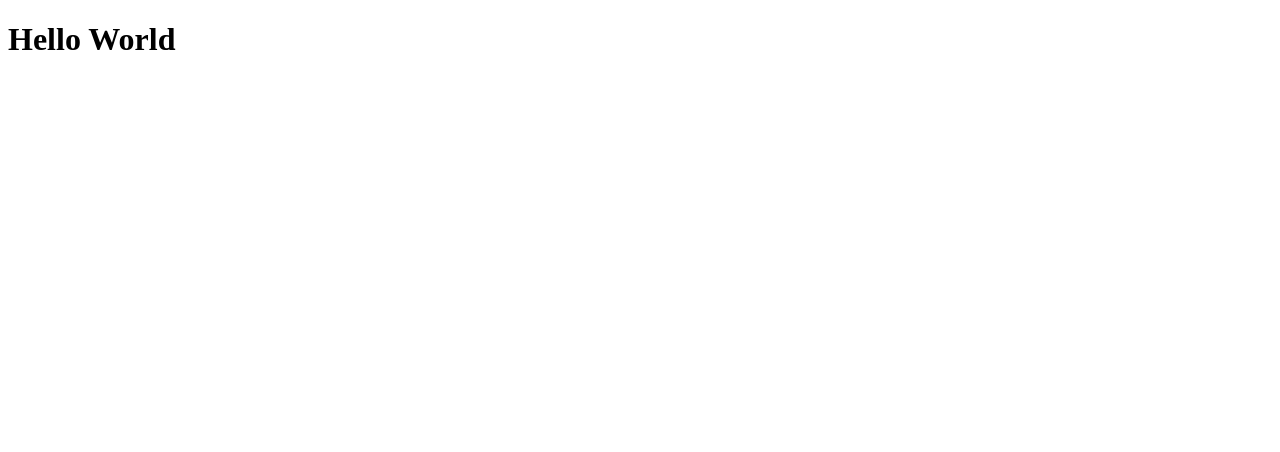
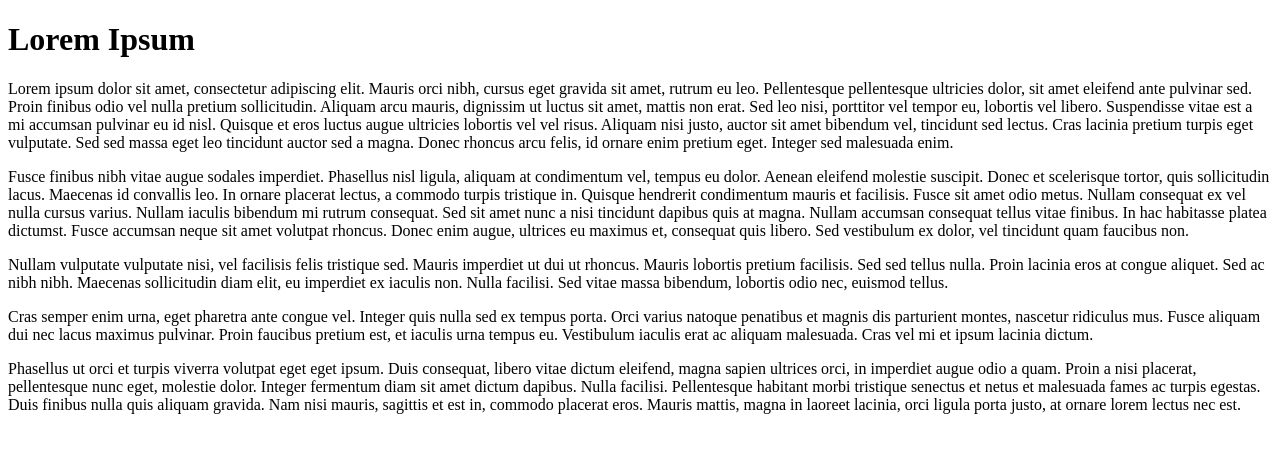
Before and after one commit to rapidscript/effective-carnival, a plain HTML site: page index.html in a window 1280 px wide. Drawn offline with Linux system fonts and the light colour scheme.

Commit message:
Added home page content

```diff
--- a/index.html
+++ b/index.html
@@ -4,6 +4,23 @@
         <title>Git</title>
     </head>
     <body>
-        <h1>Hello World</h1>
+        <h1>Lorem Ipsum</h1>
+        <div id="lipsum">
+            <p>
+            Lorem ipsum dolor sit amet, consectetur adipiscing elit. Mauris orci nibh, cursus eget gravida sit amet, rutrum eu leo. Pellentesque pellentesque ultricies dolor, sit amet eleifend ante pulvinar sed. Proin finibus odio vel nulla pretium sollicitudin. Aliquam arcu mauris, dignissim ut luctus sit amet, mattis non erat. Sed leo nisi, porttitor vel tempor eu, lobortis vel libero. Suspendisse vitae est a mi accumsan pulvinar eu id nisl. Quisque et eros luctus augue ultricies lobortis vel vel risus. Aliquam nisi justo, auctor sit amet bibendum vel, tincidunt sed lectus. Cras lacinia pretium turpis eget vulputate. Sed sed massa eget leo tincidunt auctor sed a magna. Donec rhoncus arcu felis, id ornare enim pretium eget. Integer sed malesuada enim.
+            </p>
+            <p>
+            Fusce finibus nibh vitae augue sodales imperdiet. Phasellus nisl ligula, aliquam at condimentum vel, tempus eu dolor. Aenean eleifend molestie suscipit. Donec et scelerisque tortor, quis sollicitudin lacus. Maecenas id convallis leo. In ornare placerat lectus, a commodo turpis tristique in. Quisque hendrerit condimentum mauris et facilisis. Fusce sit amet odio metus. Nullam consequat ex vel nulla cursus varius. Nullam iaculis bibendum mi rutrum consequat. Sed sit amet nunc a nisi tincidunt dapibus quis at magna. Nullam accumsan consequat tellus vitae finibus. In hac habitasse platea dictumst. Fusce accumsan neque sit amet volutpat rhoncus. Donec enim augue, ultrices eu maximus et, consequat quis libero. Sed vestibulum ex dolor, vel tincidunt quam faucibus non.
+            </p>
+            <p>
+            Nullam vulputate vulputate nisi, vel facilisis felis tristique sed. Mauris imperdiet ut dui ut rhoncus. Mauris lobortis pretium facilisis. Sed sed tellus nulla. Proin lacinia eros at congue aliquet. Sed ac nibh nibh. Maecenas sollicitudin diam elit, eu imperdiet ex iaculis non. Nulla facilisi. Sed vitae massa bibendum, lobortis odio nec, euismod tellus.
+            </p>
+            <p>
+            Cras semper enim urna, eget pharetra ante congue vel. Integer quis nulla sed ex tempus porta. Orci varius natoque penatibus et magnis dis parturient montes, nascetur ridiculus mus. Fusce aliquam dui nec lacus maximus pulvinar. Proin faucibus pretium est, et iaculis urna tempus eu. Vestibulum iaculis erat ac aliquam malesuada. Cras vel mi et ipsum lacinia dictum.
+            </p>
+            <p>
+            Phasellus ut orci et turpis viverra volutpat eget eget ipsum. Duis consequat, libero vitae dictum eleifend, magna sapien ultrices orci, in imperdiet augue odio a quam. Proin a nisi placerat, pellentesque nunc eget, molestie dolor. Integer fermentum diam sit amet dictum dapibus. Nulla facilisi. Pellentesque habitant morbi tristique senectus et netus et malesuada fames ac turpis egestas. Duis finibus nulla quis aliquam gravida. Nam nisi mauris, sagittis et est in, commodo placerat eros. Mauris mattis, magna in laoreet lacinia, orci ligula porta justo, at ornare lorem lectus nec est.
+            </p>
+        </div>
     </body>
 </html>
```
